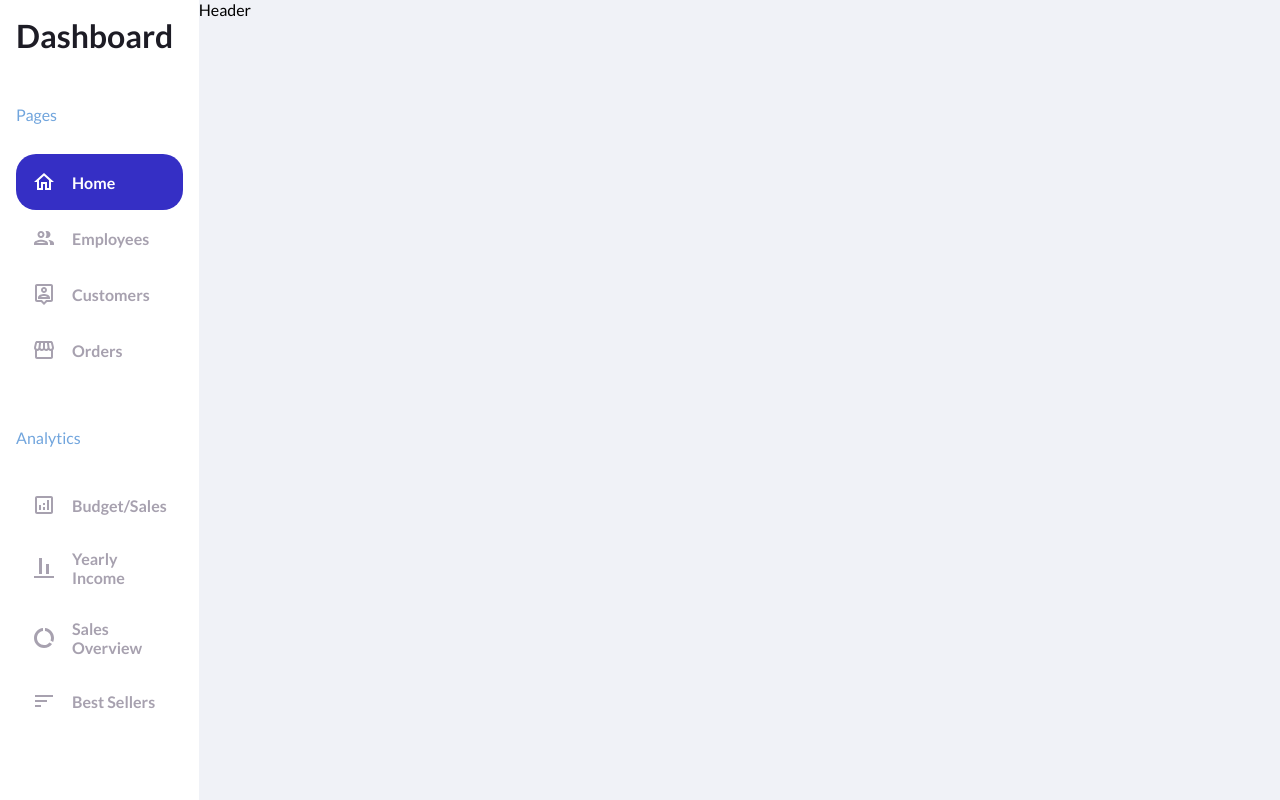
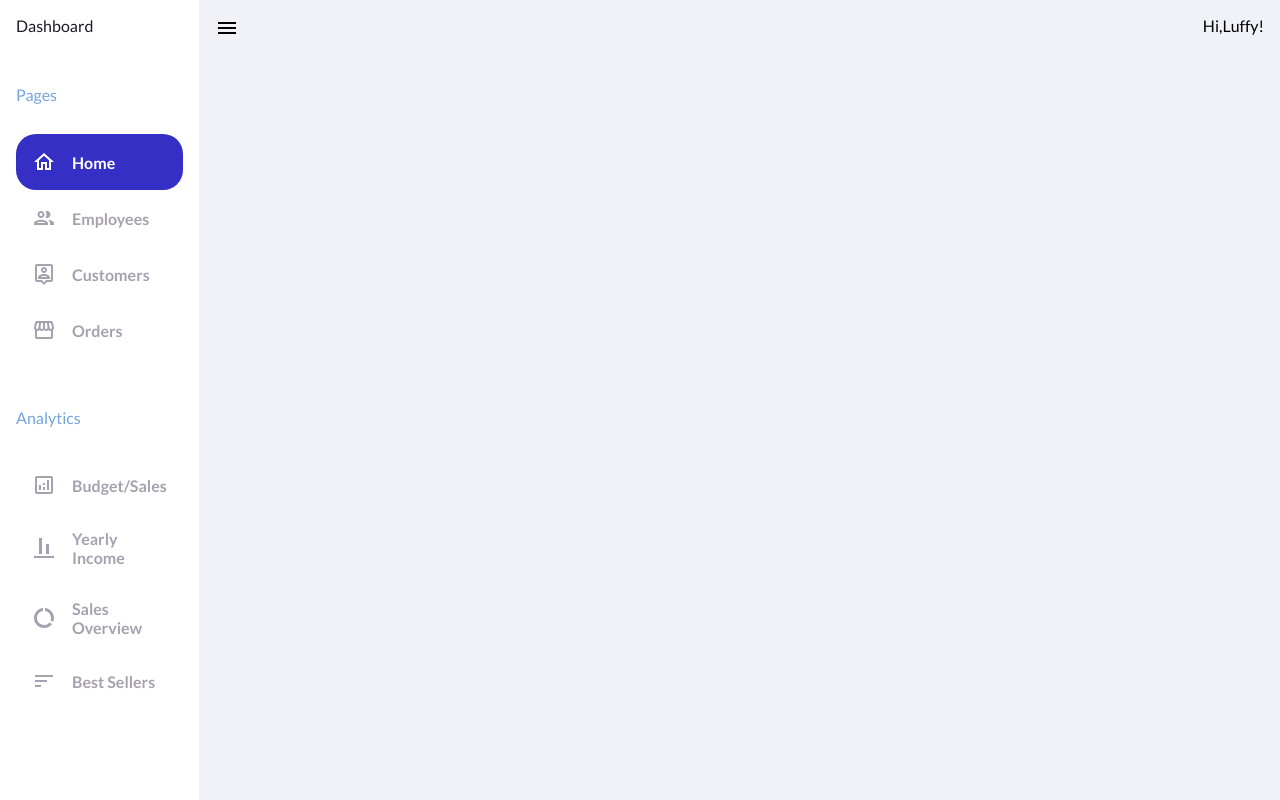
Before and after one commit to artemromaniv/project_admin_dashboard, a React (Vite) app: page / in a window 1280 px wide. Built offline with nearby package versions, Linux system fonts and the light colour scheme.

Commit message:
Implemented Ant Design into the project

```diff
--- a/src/App.css
+++ b/src/App.css
@@ -34,8 +34,7 @@
   width: 100%;
   min-height: 100vh;
   display: flex;
-  margin: 0;
-  padding: 0;
+  outline: 1px solid #1D1C25;
 }
 
 .nav-container {
@@ -46,10 +45,6 @@
 .navbar{
   padding: 1rem;
 }
-
-/* .nav-items-container {
-  margin-top: 50px;
-} */
 
 .nav-title {
   margin-top: 50px;
@@ -99,6 +94,24 @@
   color: var(--raisin-black);
 }
 
+.header-container {
+  display:flex;
+  padding: 1rem;
+  justify-content: space-between;
+}
+
+.header-rigt-side {
+  display: flex;
+}
+
+.header-greeting {
+  display: flex;
+}
+
+.menu-icon {
+  cursor: pointer;
+}
+
 .main {
   flex: 0.85;
   background-color: var(--ghost-white);
--- a/src/components/Header.tsx
+++ b/src/components/Header.tsx
@@ -1,8 +1,15 @@
-
+import { MenuOpen, Menu, NotificationAddOutlined } from "@mui/icons-material"
 
 const Header = () => {
   return (
-    <div>Header</div>
+    <div className="header-container">
+        <div className="menu-icon">
+          <Menu/>
+        </div>
+        <div className="header-right-side">
+          <span className="header-greeting" >Hi,Luffy!</span>
+        </div>
+    </div>
   )
 }
 
--- a/src/components/NavBar.tsx
+++ b/src/components/NavBar.tsx
@@ -7,10 +7,10 @@ const NavBar = () => {
     <div className="navbar">
         <div className="logo-container">
           <Link to='/'  className="logo-link">
-            <h1>Dashboard</h1>
+            <span>Dashboard</span>
           </Link>
         </div>
-        <div className="nav-items-container">
+        <div >
             {links.map((item) => (
                 <div key={item.title}>
                   <p className="nav-title">{item.title}</p>
```
